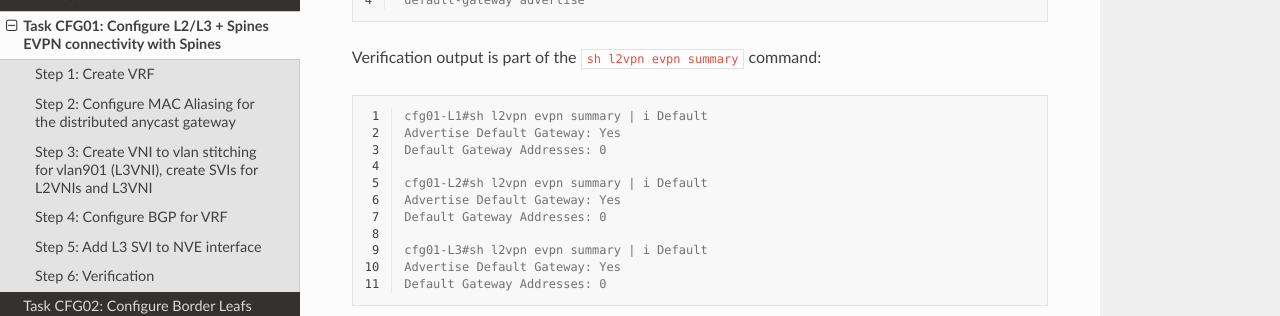
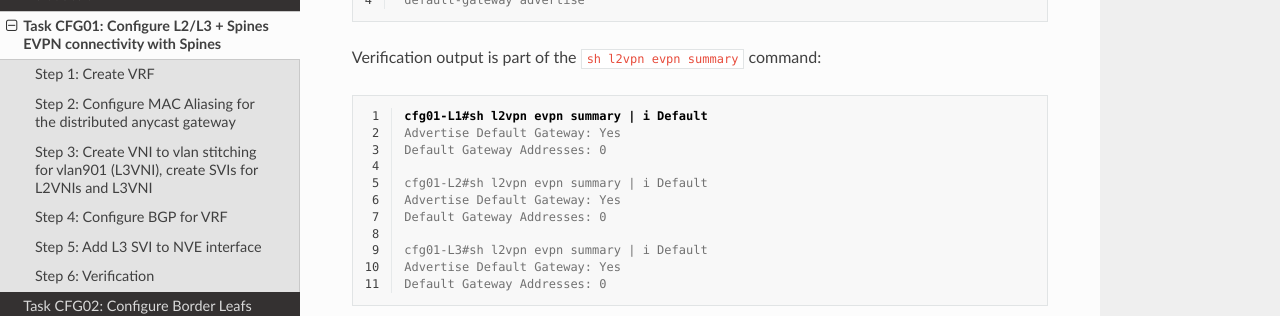
Before and after one commit to dvishchu/labent-1497, a Sphinx documentation site: the page built from docs/source/task_01.rst, in a window 1280 px wide and 900 px high, scrolled down 2934 px. Shown: the part 150-466 px from the top of the window. Built offline with Sphinx 7.4.7 and the Read the Docs theme 2.0.0, drawn with Linux system fonts in a browser that asks for light colours.

Commit message:
Fixing list of classes

```diff
--- a/docs/source/task_01.rst
+++ b/docs/source/task_01.rst
@@ -108,7 +108,7 @@ Verification output is part of the ``sh l2vpn evpn summary`` command:
 
 .. code-block:: console
     :linenos:
-    :class: highlight-command,highlight-command-5,highlight-command-9
+    :class: highlight-command highlight-command-5 highlight-command-9
 
     cfg01-L1#sh l2vpn evpn summary | i Default
     Advertise Default Gateway: Yes
```
